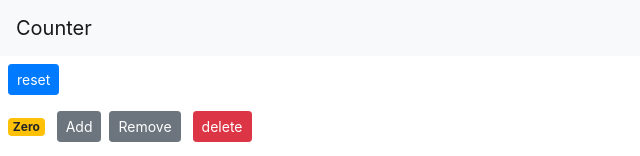
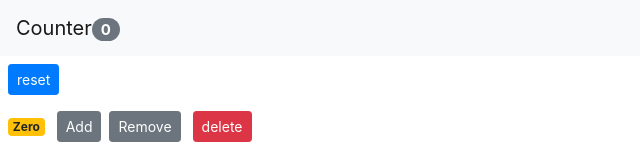
Before and after one commit to Rhunterj/counter, a React (Create React App) app: page / in a window 1280 px wide. Shown: the top 156 px of the page, without its empty margins (0-640 px from the left). Built offline with nearby package versions, Linux system fonts and the light colour scheme.

Commit message:
Lifted counter state up

```diff
--- a/src/App.js
+++ b/src/App.js
@@ -4,12 +4,55 @@
 import Counters from './components/counters';
 
 class App extends Component {
+  state = {
+    counters: [
+        { id: 1, value: 0},
+        { id: 2, value: 0},
+        { id: 3, value: 0},
+        { id: 4, value: 0}
+    ]
+ };
+
+  handleIncrement = counter => {
+      const counters = [...this.state.counters];
+      const index = counters.indexOf(counter);
+      counters[index] = {...counter};
+      counters[index].value++;
+      this.setState({counters});
+  }
+
+  handleDecrement = counter => {
+      const counters = [...this.state.counters];
+      const index = counters.indexOf(counter);
+      counters[index] = {...counter};
+      counters[index].value--;
+      this.setState({counters});
+  }
+
+  handleReset = () => {
+      const counters = this.state.counters.map( c=> {
+          c.value = 0;
+          return c;
+      });
+      this.setState({counters});
+  }
+
+  handleDelete = counterId => {
+      const counters = this.state.counters.filter(c => c.id !== counterId);
+      this.setState({counters});
+  }
   render() {
     return (
       <React.Fragment>
-        <Navbar />
+        <Navbar totalCounters={this.state.counters.filter(c => c.value > 0).length}/>
         <main>
-          <Counters />
+          <Counters
+            counters={this.state.counters}
+            onReset={this.handleReset}
+            onIncrement={this.handleIncrement}
+            onDecrement={this.handleDecrement}
+            onDelete={this.handleDelete}
+            />
         </main>
       </React.Fragment>
     );
--- a/src/components/counters.jsx
+++ b/src/components/counters.jsx
@@ -2,56 +2,18 @@
 import Counter from './counter';
 
 class Counters extends Component {
-    state = {
-        counters: [
-            { id: 1, value: 0},
-            { id: 2, value: 0},
-            { id: 3, value: 0},
-            { id: 4, value: 0}
-        ]
-     };
-
-    handleIncrement = counter => {
-        const counters = [...this.state.counters];
-        const index = counters.indexOf(counter);
-        counters[index] = {...counter};
-        counters[index].value++;
-        this.setState({counters});
-    }
-
-    handleDecrement = counter => {
-        const counters = [...this.state.counters];
-        const index = counters.indexOf(counter);
-        counters[index] = {...counter};
-        counters[index].value--;
-        this.setState({counters});
-    }
-
-    handleReset = () => {
-        const counters = this.state.counters.map( c=> {
-            c.value = 0;
-            return c;
-        });
-        this.setState({counters});
-    }
-
-    handleDelete = counterId => {
-        const counters = this.state.counters.filter(c => c.id !== counterId);
-        this.setState({counters});
-    }
-
     render() {
         return (
             <React.Fragment>
                 <button
-                    onClick={this.handleReset}
+                    onClick={this.props.onReset}
                     className="btn btn-primary btn-sm m-2">reset</button>
-                { this.state.counters.map(counter =>
+                { this.props.counters.map(counter =>
                     <Counter
                         key={counter.id}
-                        onDelete={this.handleDelete}
-                        onIncrement={this.handleIncrement}
-                        onDecrement={this.handleDecrement}
+                        onDelete={this.props.onDelete}
+                        onIncrement={this.props.onIncrement}
+                        onDecrement={this.props.onDecrement}
                         counter={counter}/>)}
             </React.Fragment>
         );
--- a/src/components/navbar.jsx
+++ b/src/components/navbar.jsx
@@ -2,9 +2,15 @@
 
 class Navbar extends Component {
     render() {
-        return ( <nav className="navbar navbar-light bg-light">
-        <a className="navbar-brand" href="#">Counter</a>
-      </nav>
+        return (
+            <nav className="navbar navbar-light bg-light">
+                <a className="navbar-brand" href="#">
+                Counter
+                <span className="badge badge-pill badge-secondary">
+                    {this.props.totalCounters}
+                </span>
+                </a>
+            </nav>
        );
     }
 }
```
